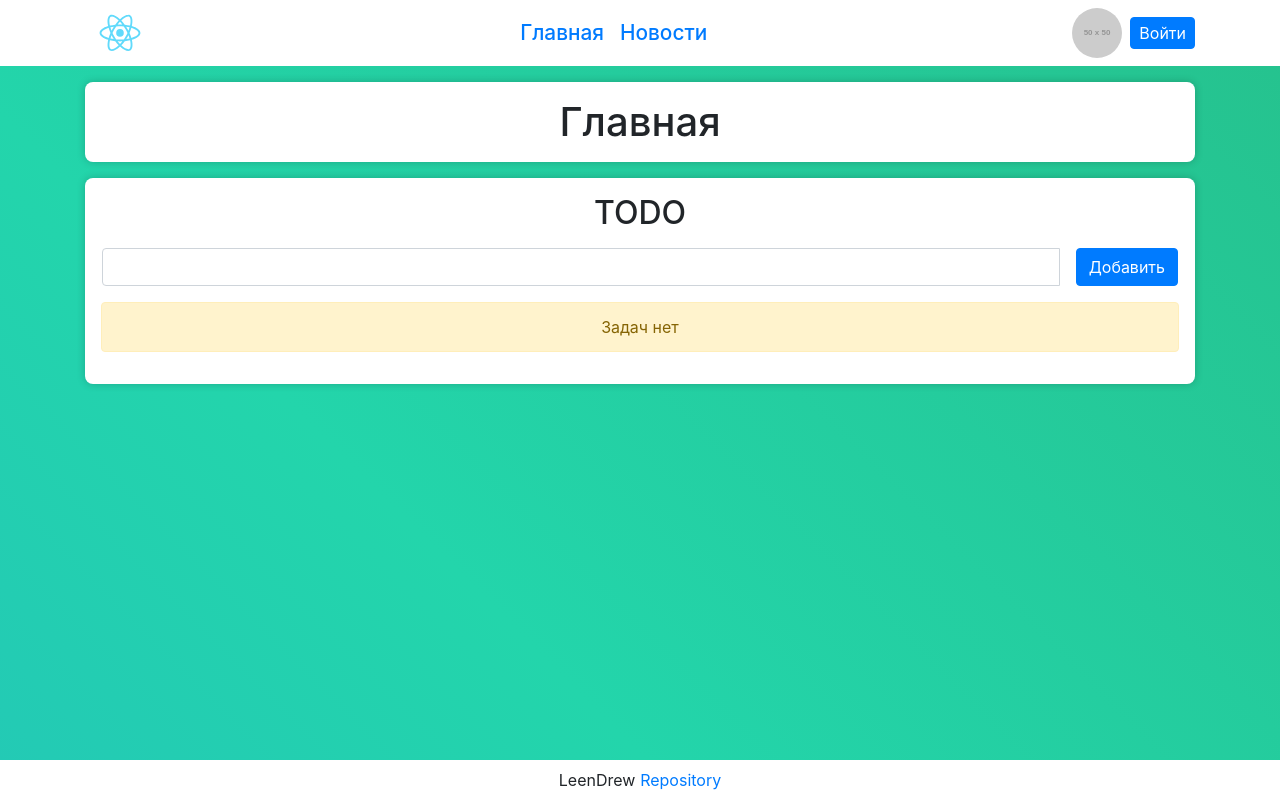
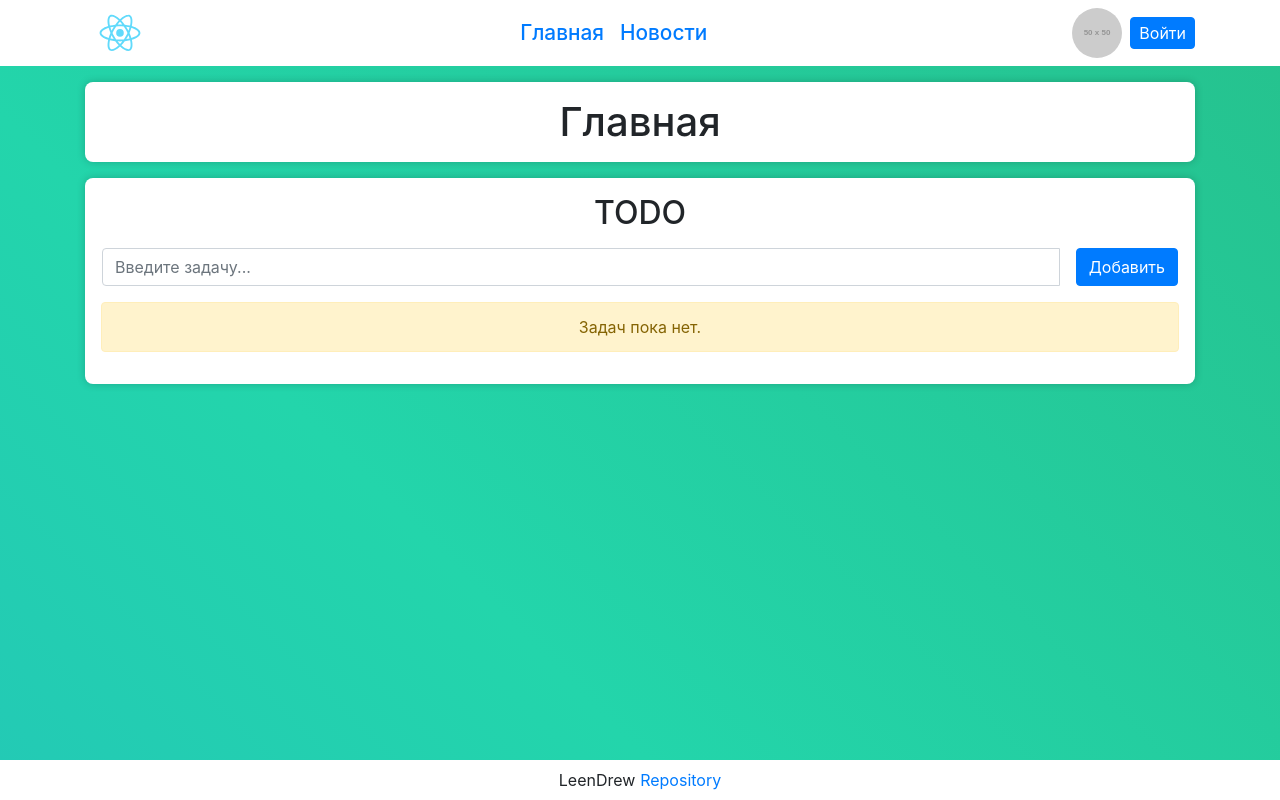
Before and after one commit to LeenDrew/react-pet, a React (Create React App) app: page / in a window 1280 px wide. Built offline with nearby package versions, Linux system fonts and the light colour scheme.

Commit message:
small fix

```diff
--- a/src/components/TodoList.js
+++ b/src/components/TodoList.js
@@ -45,7 +45,7 @@ function TodoList() {
       {isAlertVisible && (
         <Alert
           type="success"
-          text="Задача была добавлена"
+          text="Задача была добавлена."
           hasCloseButton
           changeAlertVisibility={changeAlertVisibility}
         />
@@ -61,6 +61,7 @@ function TodoList() {
           <input
             type="text"
             className="form-control"
+            placeholder="Введите задачу..."
             value={inputValue}
             onChange={(e) => setInputValue(e.target.value)}
           />
@@ -80,7 +81,9 @@ function TodoList() {
             />
           ))}
       </div>
-      {!todoList.length && <Alert style={{ marginTop: '1rem' }} type="warning" text="Задач нет" />}
+      {!todoList.length && (
+        <Alert style={{ marginTop: '1rem' }} type="warning" text="Задач пока нет." />
+      )}
     </div>
   );
 }
```
